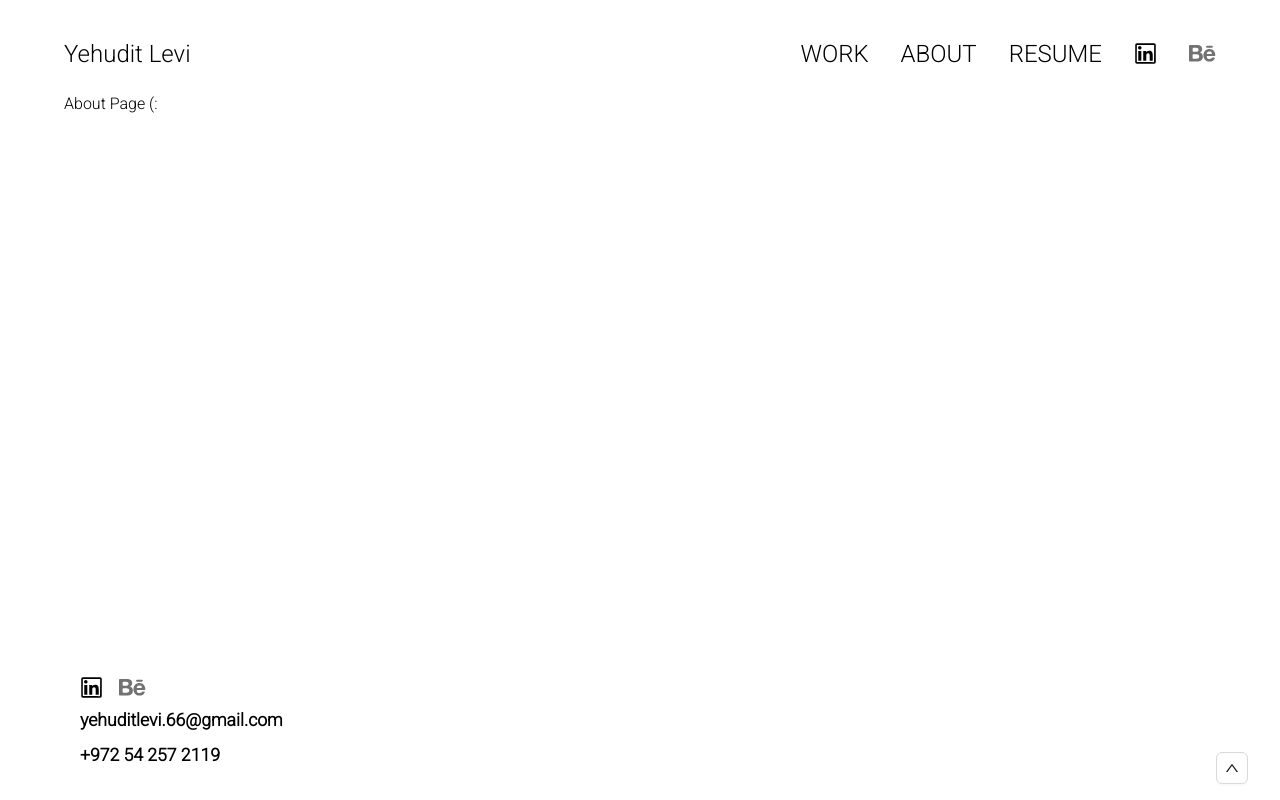
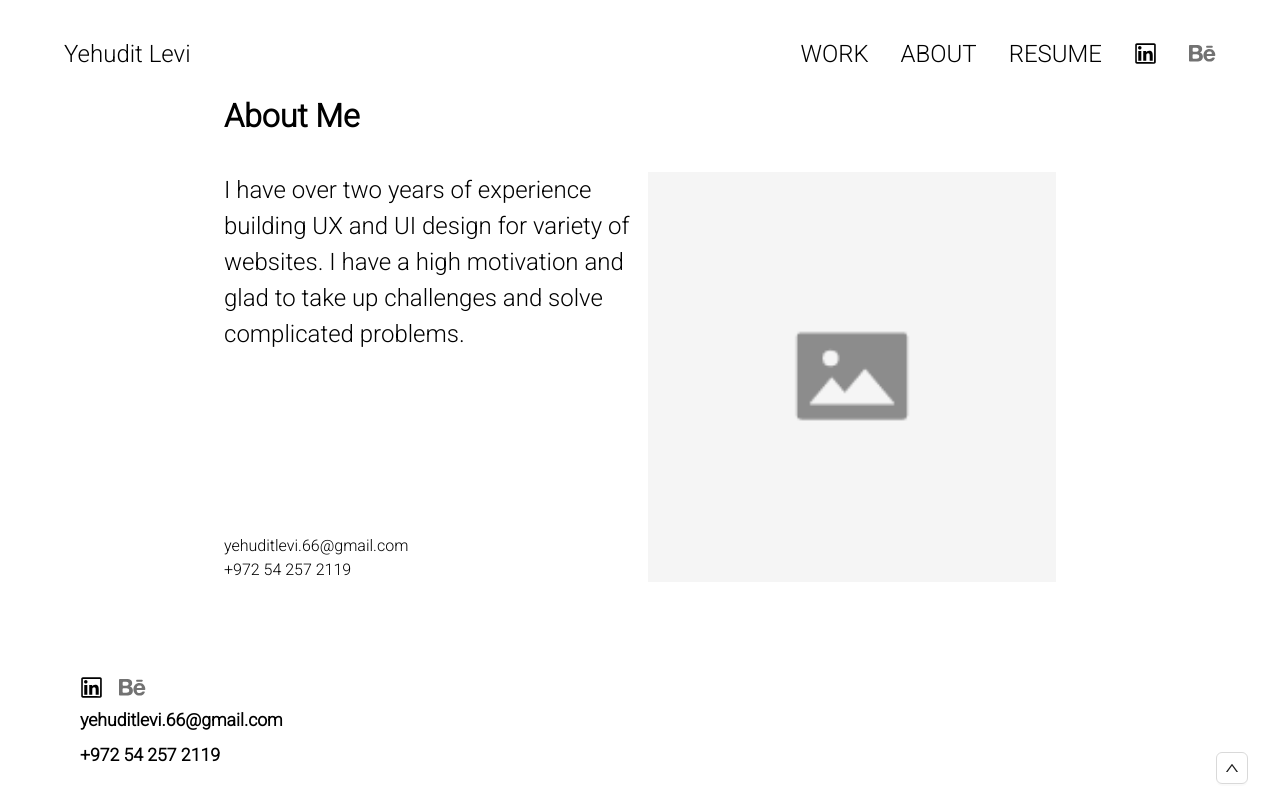
Before and after one commit to akiva147/yehudit-website, a React (Vite) app: page /about in a window 1280 px wide. Built offline with nearby package versions, Linux system fonts and the light colour scheme; no server answers.

Commit message:
feat(style,AboutPAge): added content to the about page and added interactivity for the links and buttons

```diff
--- a/src/components/Footer/footer.module.scss
+++ b/src/components/Footer/footer.module.scss
@@ -6,6 +6,15 @@
         display: flex;
         gap: 1rem;
     }
+    & > a {
+        width: fit-content;
+        background: linear-gradient(currentColor 0 0) 0 100% / var(--d, 0) 2px
+            no-repeat;
+        transition: 0.5s;
+    }
+    & > a:hover {
+        --d: 100%;
+    }
     font-size: 1.1rem;
     font-weight: 600;
     padding: 1rem;
--- a/src/components/NavBar/nav-bar.module.scss
+++ b/src/components/NavBar/nav-bar.module.scss
@@ -6,6 +6,15 @@
     h2 {
         cursor: pointer;
         font-weight: 300;
+    }
+
+    h2 {
+        background: linear-gradient(currentColor 0 0) 0 100% / var(--d, 0) 2px
+            no-repeat;
+        transition: 0.5s;
+    }
+    h2:hover {
+        --d: 100%;
     }
 
     .pages {
@@ -32,12 +41,21 @@
     //     }
     // }
 }
-h2:hover,
-a:hover {
+h2:hover {
     transition-duration: 300ms;
     transition-timing-function: ease-in-out;
     color: lighten($color: black, $amount: 40%);
     color: lighten($color: black, $amount: 40%);
+}
+
+a:hover {
+    transition-timing-function: ease-in-out;
+    transform: scale(110%);
+    transition-duration: 400ms;
+}
+
+a:has(h2):hover {
+    transform: unset;
 }
 
 a {
--- a/src/components/ProjectCard/project-card.module.scss
+++ b/src/components/ProjectCard/project-card.module.scss
@@ -26,8 +26,10 @@
         border-radius: 0.5rem;
         background-color: #fafafa;
     }
+    & > img:hover {
+        opacity: 0.7;
+        transition: all 0.3s ease-in-out;
+        background-color: aqua;
+        background-blend-mode: multiply;
+    }
 }
-.project:hover {
-    opacity: 0.7;
-    transition: all 0.3s ease-in-out;
-}
--- a/src/pages/AboutPage/AboutPage.tsx
+++ b/src/pages/AboutPage/AboutPage.tsx
@@ -1,7 +1,31 @@
+import { LoadingImage } from '@/components/LoadingImage'
 import classes from './about-page.module.scss'
 
 export interface AboutPageProps {}
 
 export const AboutPage = (props: AboutPageProps) => {
-    return <div>About Page (:</div>
+    return (
+        <div className={classes.container}>
+            <header>
+                <h1>About Me</h1>
+            </header>
+            <section className={classes.aboutMe}>
+                <div className={classes.text}>
+                    <p>
+                        I have over two years of experience building UX and UI
+                        design for variety of websites. I have a high motivation
+                        and glad to take up challenges and solve complicated
+                        problems.
+                    </p>
+                    <span>
+                        <a href="mailto:yehuditlevi.66@gmail.com">
+                            yehuditlevi.66@gmail.com
+                        </a>
+                        <a href="tel:+972542572119">+972 54 257 2119</a>
+                    </span>
+                </div>
+                <LoadingImage isLoading={false} src="" alt="" />
+            </section>
+        </div>
+    )
 }
--- a/src/pages/AboutPage/about-page.module.scss
+++ b/src/pages/AboutPage/about-page.module.scss
@@ -0,0 +1,33 @@
+.container {
+    // display: grid;
+    // justify-items: center;
+    width: 100%;
+    padding-inline: 10rem;
+
+    gap: 2rem;
+    & > header {
+        width: 100%;
+        // height: 100%;
+        // display: table;
+        max-height: fit-content;
+        text-align: start;
+        margin-bottom: 2rem;
+        & > h1 {
+            margin: 0;
+        }
+    }
+    .aboutMe {
+        display: grid;
+        grid-template-columns: 1fr 1fr;
+        gap: 1rem;
+        .text {
+            display: flex;
+            flex-direction: column;
+            justify-content: space-between;
+        }
+        p {
+            margin: 0;
+            font-size: 1.5rem;
+        }
+    }
+}
```
